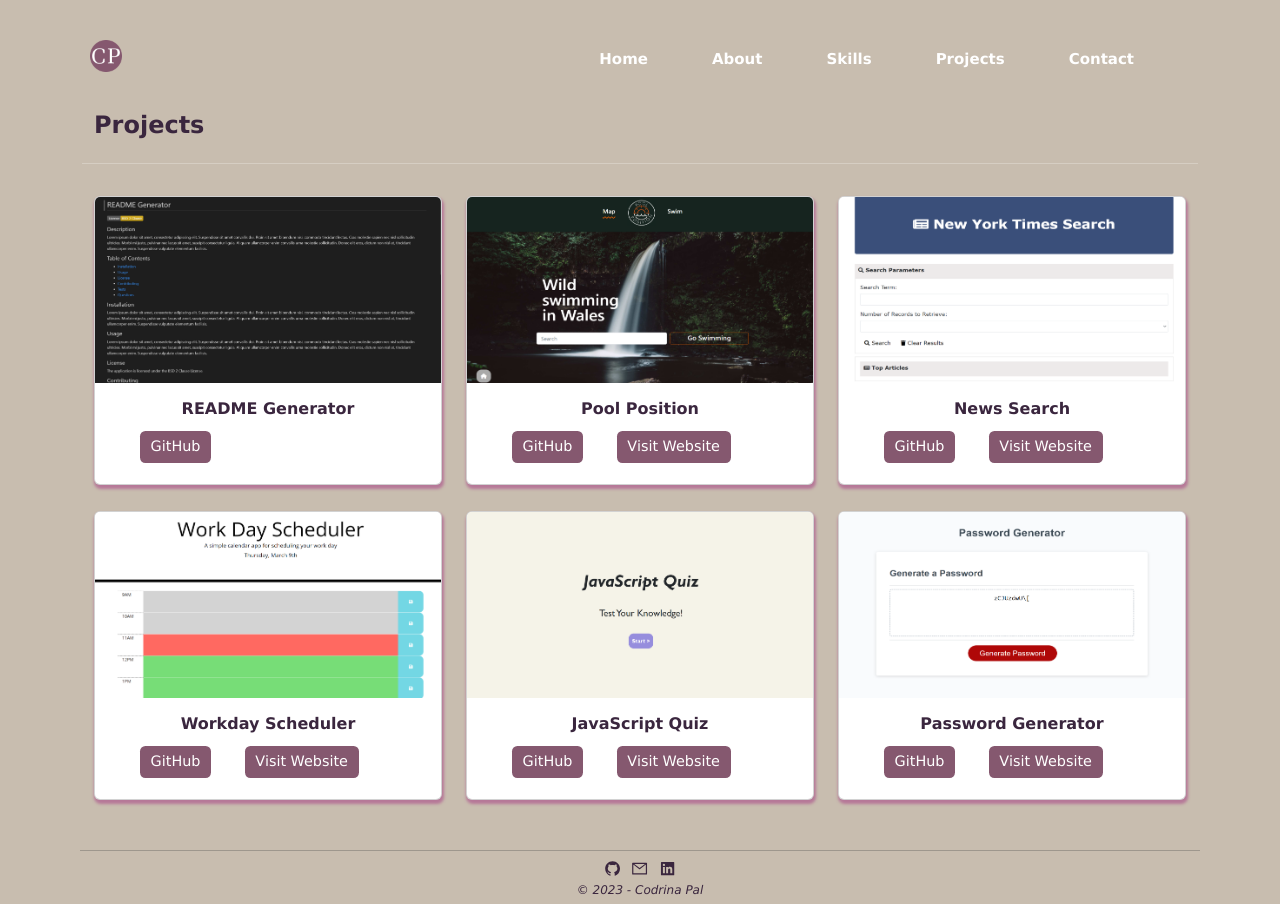
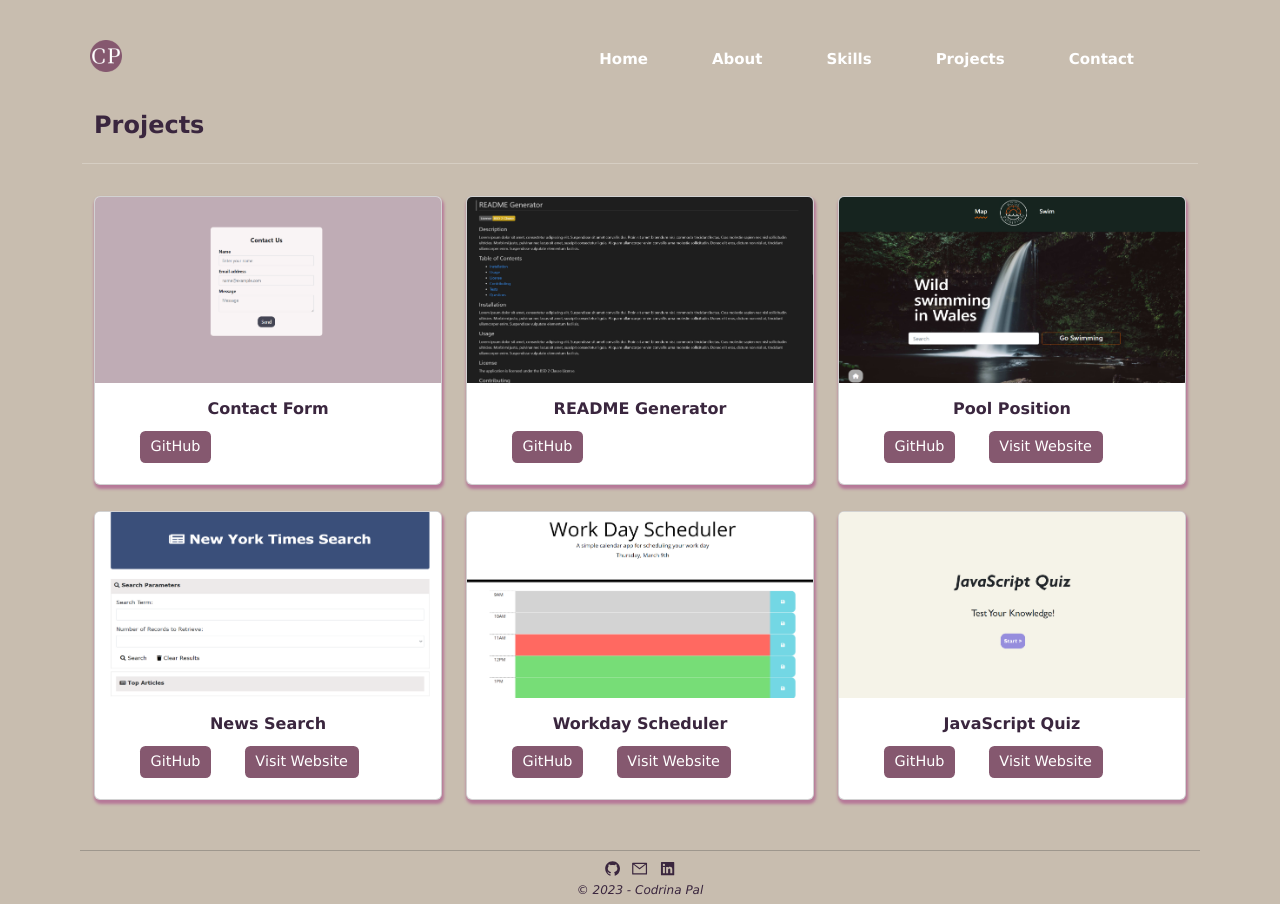
Before and after one commit to codri5/react-portfolio, a React (Create React App) app: page /projects in a window 1280 px wide. Built offline with nearby package versions, Linux system fonts and the light colour scheme.

Commit message:
updated projects

```diff
--- a/src/components/Projects/Projects.js
+++ b/src/components/Projects/Projects.js
@@ -6,7 +6,7 @@ import poolPosition from '../../assets/card-images/pool-position.png';
 import newsSearch from '../../assets/card-images/news-search.png';
 import workScheduler from '../../assets/card-images/work-day-scheduler.png';
 import jsQuiz from '../../assets/card-images/javascript-quiz.png';
-import passGenerator from '../../assets/card-images/password-generator.png';
+import contactForm from '../../assets/card-images/contact-form.png';
 import './Projects.css';
 
 function Projects() {
@@ -22,6 +22,13 @@ function Projects() {
             <Row className='proj-content'>
               <Col>
                 <Cards
+                  image={contactForm}
+                  title='Contact Form'
+                  github='https://github.com/codri5/contact-form'
+                />
+              </Col>
+              <Col>
+                <Cards
                   image={readmeGenerator}
                   title='README Generator'
                   github='https://github.com/codri5/readme-generator'
@@ -35,6 +42,8 @@ function Projects() {
                   website='https://codri5.github.io/pool-position'
                 />
               </Col>
+            </Row>
+            <Row className='proj-content'>
               <Col>
                 <Cards
                   image={newsSearch}
@@ -43,8 +52,6 @@ function Projects() {
                   website='https://codri5.github.io/news-search'
                 />
               </Col>
-            </Row>
-            <Row className='proj-content'>
               <Col>
                 <Cards
                   image={workScheduler}
@@ -61,14 +68,6 @@ function Projects() {
                   website='https://codri5.github.io/javascript-quiz'
                 />
               </Col>
-              <Col>
-                <Cards
-                  image={passGenerator}
-                  title='Password Generator'
-                  github='https://github.com/codri5/password-generator'
-                  website='https://codri5.github.io/password-generator'
-                />
-              </Col>
             </Row>
           </Container>
         </Container>
```
Also changed, not shown: src/assets/card-images/contact-form.png (added).
